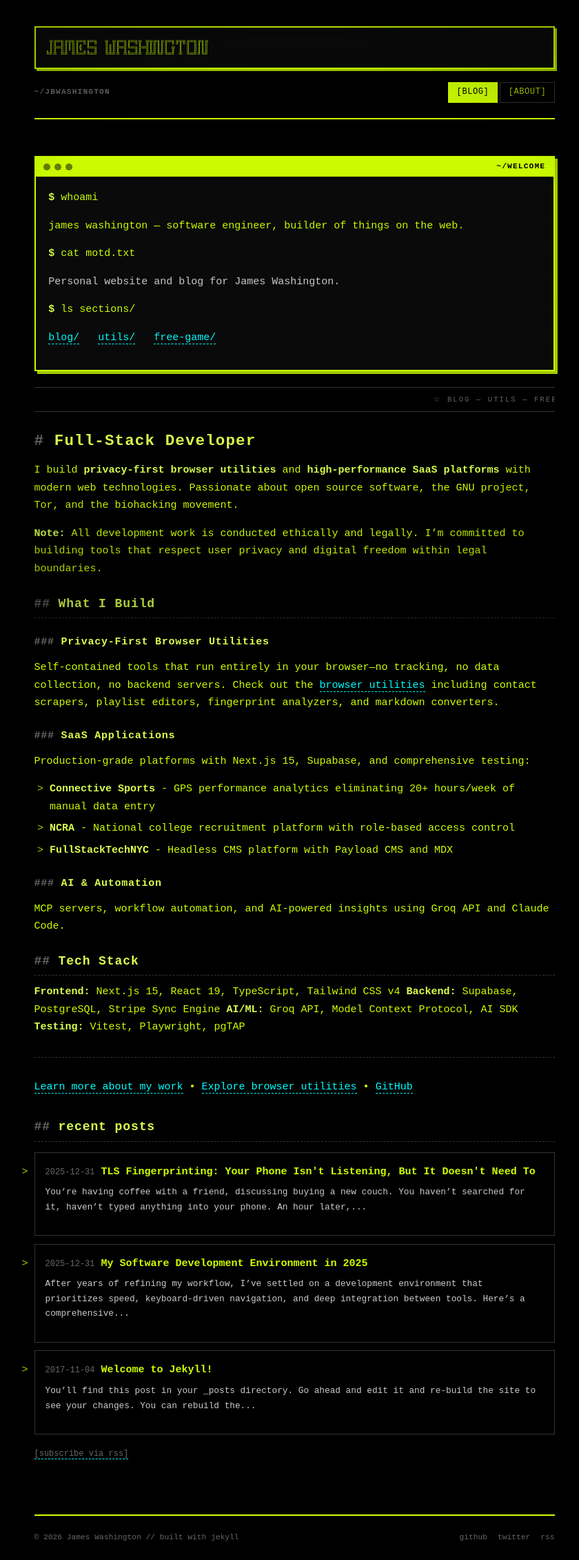
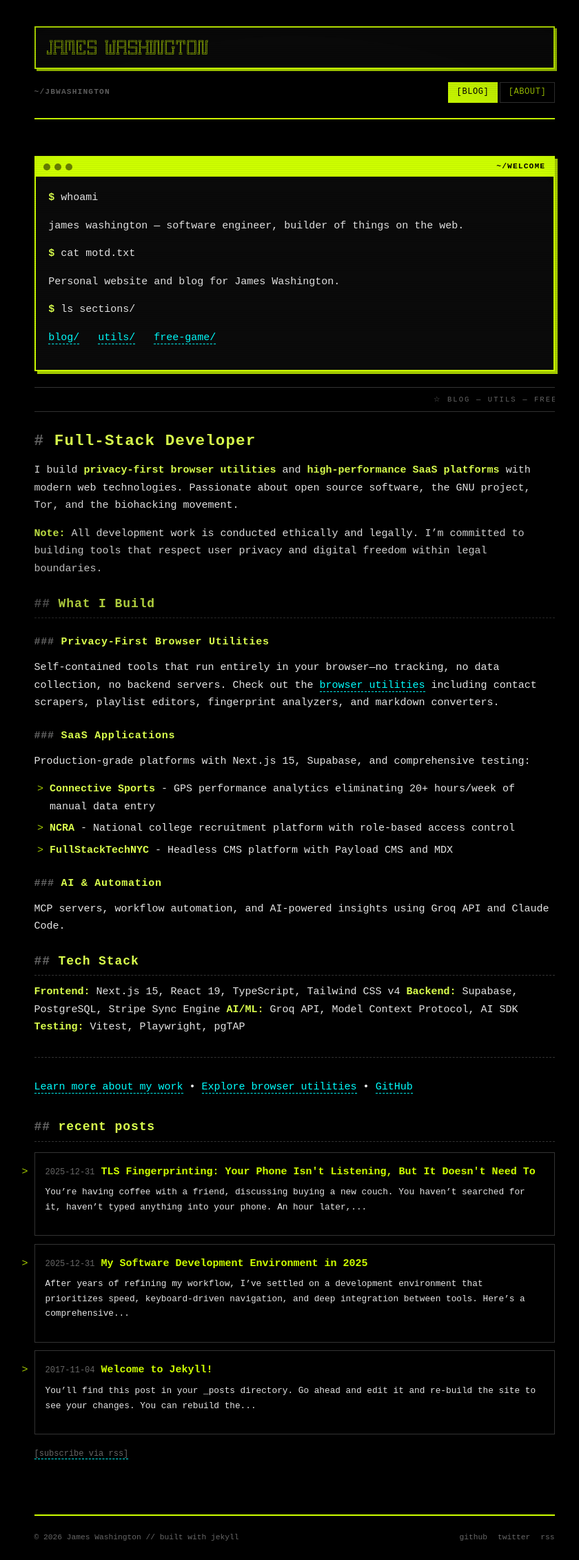
Before and after one commit to jbwashington/jbwashington.github.io, a Jekyll site: the page built from index.md, in a window 1280 px wide. Shown: the whole page at 69% size, without its empty margins (213-1053 px from the left). Built offline with Jekyll 4.4.1, drawn with Linux system fonts in a browser that asks for light colours; some web fonts are replaced.

Commit message:
Change body text color from green to white for readability
Co-Authored-By: Claude Opus 4.6 <noreply@anthropic.com>

```diff
--- a/assets/css/style.scss
+++ b/assets/css/style.scss
@@ -18,7 +18,7 @@
   --yellow: #ff0;
   --blue: #00f;
   --cyan: #0ff;
-  --white: #ccc;
+  --white: #e5e5e5;
   --red: #f44;
   --font-mono: 'Fragment Mono', 'SF Mono', 'Fira Code', 'Cascadia Code', monospace;
   --border: 2px solid var(--green);
@@ -40,7 +40,7 @@ html {
 body {
   font-family: var(--font-mono);
   background-color: var(--black);
-  color: var(--green);
+  color: var(--white);
   line-height: 1.7;
   min-height: 100vh;
   -webkit-font-smoothing: antialiased;
--- a/build_freegame_index.py
+++ b/build_freegame_index.py
@@ -104,7 +104,7 @@ def generate_index():
             --gray-light: #666;
             --cyan: #0ff;
             --yellow: #ff0;
-            --white: #ccc;
+            --white: #e5e5e5;
             --font-mono: 'Fragment Mono', 'SF Mono', 'Fira Code', monospace;
         }}
 
@@ -115,7 +115,7 @@ def generate_index():
         body {{
             font-family: var(--font-mono);
             background: var(--black);
-            color: var(--green);
+            color: var(--white);
             line-height: 1.7;
             min-height: 100vh;
             -webkit-font-smoothing: antialiased;
--- a/build_utils_index.py
+++ b/build_utils_index.py
@@ -87,7 +87,7 @@ def generate_index():
             --gray-light: #666;
             --cyan: #0ff;
             --yellow: #ff0;
-            --white: #ccc;
+            --white: #e5e5e5;
             --font-mono: 'Fragment Mono', 'SF Mono', 'Fira Code', monospace;
         }}
 
@@ -98,7 +98,7 @@ def generate_index():
         body {{
             font-family: var(--font-mono);
             background: var(--black);
-            color: var(--green);
+            color: var(--white);
             line-height: 1.7;
             min-height: 100vh;
             -webkit-font-smoothing: antialiased;
--- a/free-game/index.html
+++ b/free-game/index.html
@@ -19,7 +19,7 @@
             --gray-light: #666;
             --cyan: #0ff;
             --yellow: #ff0;
-            --white: #ccc;
+            --white: #e5e5e5;
             --font-mono: 'Fragment Mono', 'SF Mono', 'Fira Code', monospace;
         }
 
@@ -30,7 +30,7 @@
         body {
             font-family: var(--font-mono);
             background: var(--black);
-            color: var(--green);
+            color: var(--white);
             line-height: 1.7;
             min-height: 100vh;
             -webkit-font-smoothing: antialiased;
--- a/tools.html
+++ b/tools.html
@@ -20,7 +20,7 @@
             --gray-light: #666;
             --cyan: #0ff;
             --yellow: #ff0;
-            --white: #ccc;
+            --white: #e5e5e5;
             --font-mono: 'Fragment Mono', 'SF Mono', 'Fira Code', monospace;
         }
 
@@ -31,7 +31,7 @@
         body {
             font-family: var(--font-mono);
             background: var(--black);
-            color: var(--green);
+            color: var(--white);
             line-height: 1.7;
             min-height: 100vh;
             padding: 1.5rem;
--- a/utils/index.html
+++ b/utils/index.html
@@ -19,7 +19,7 @@
             --gray-light: #666;
             --cyan: #0ff;
             --yellow: #ff0;
-            --white: #ccc;
+            --white: #e5e5e5;
             --font-mono: 'Fragment Mono', 'SF Mono', 'Fira Code', monospace;
         }
 
@@ -30,7 +30,7 @@
         body {
             font-family: var(--font-mono);
             background: var(--black);
-            color: var(--green);
+            color: var(--white);
             line-height: 1.7;
             min-height: 100vh;
             -webkit-font-smoothing: antialiased;
```
Also changed, not shown: other parts of free-game/index.html (+1 -1 lines), other parts of utils/index.html (+1 -1 lines).
